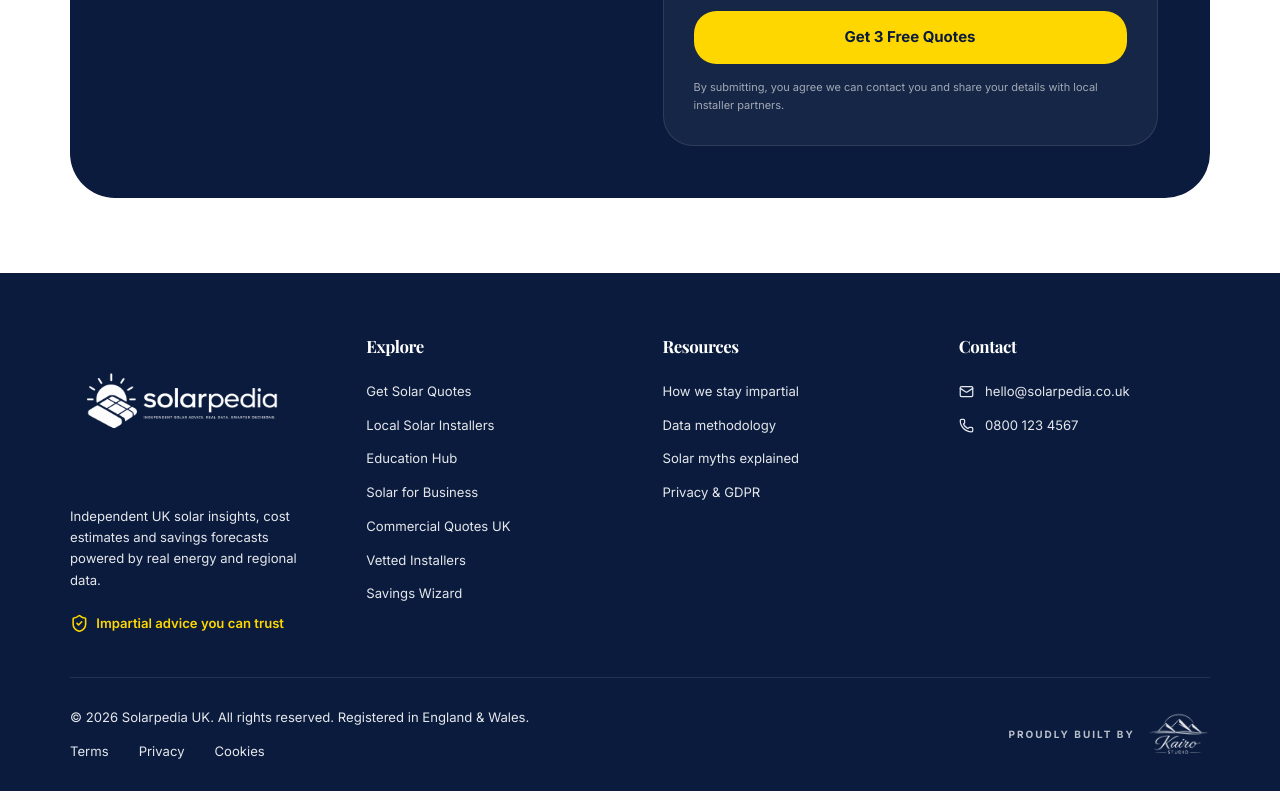
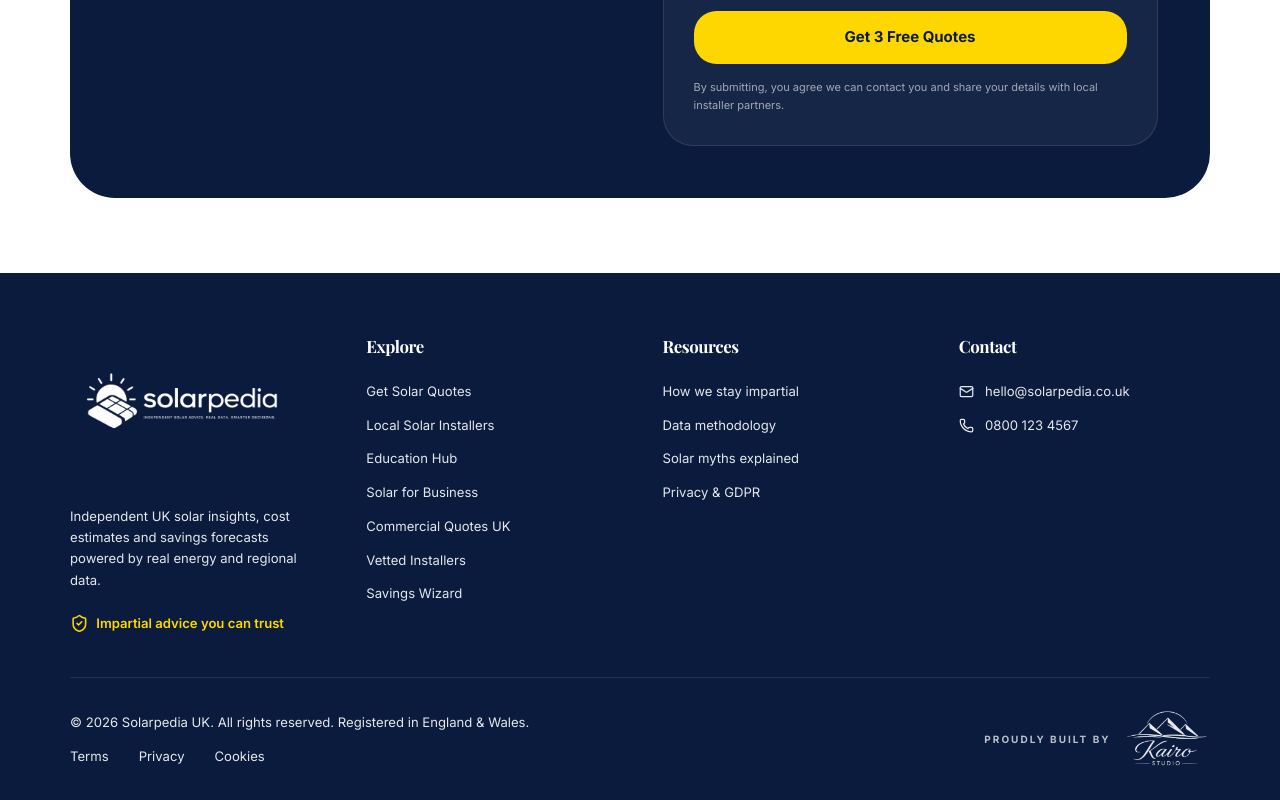
Before and after one commit to jacobbark96-creator/solarpedia, a React (Vite) app: page /commercial-solar-quotes-uk in a window 1280 px wide. Shown: the part 1782-2582 px from the top of the page. Built offline with nearby package versions, Linux system fonts and the light colour scheme.

Commit message:
Make Kairo Studio footer logo clickable

```diff
--- a/src/components/Footer.tsx
+++ b/src/components/Footer.tsx
@@ -74,11 +74,19 @@
 
           <div className="flex items-center gap-3 lg:justify-end">
             <span className="text-[10px] font-bold uppercase tracking-[0.2em] text-brand-accent/80">Proudly built by</span>
-            <img
-              src="/kairo-studio-logo.png"
-              alt="Kairo Studio"
-              className="h-12 w-auto brightness-0 invert opacity-90"
-            />
+            <a
+              href="https://kairostudio.co.uk"
+              target="_blank"
+              rel="noopener noreferrer"
+              aria-label="Visit Kairo Studio"
+              className="transition-opacity hover:opacity-100"
+            >
+              <img
+                src="/kairo-studio-logo.png"
+                alt="Kairo Studio"
+                className="h-[62px] w-auto brightness-0 invert opacity-90"
+              />
+            </a>
           </div>
         </div>
       </div>
```
